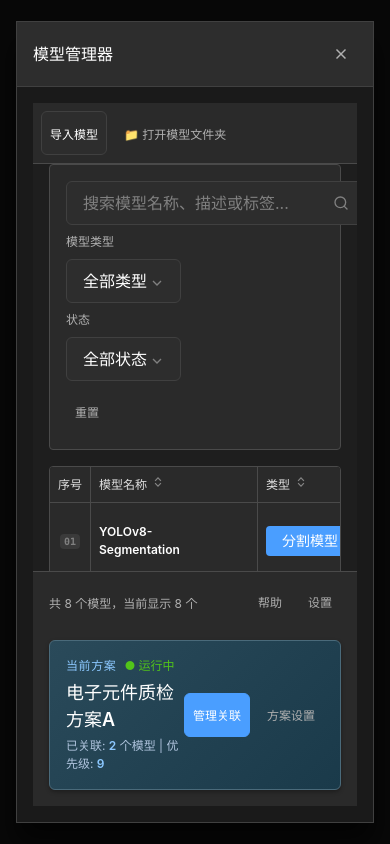
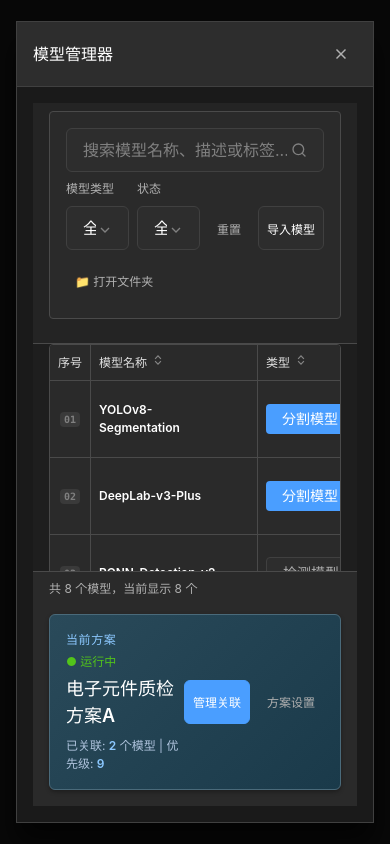
Before and after one commit to PykeW/Model-package-manager, a React (Vite) app: page / in a window 390 px wide. Built offline with nearby package versions, Linux system fonts and the light colour scheme.

Commit message:
feat：调整模型过滤器和管理器的样式，新增导入模型和打开文件夹按钮，优化用户交互体验

```diff
--- a/src/components/ModelManager/ModelFilter.module.css
+++ b/src/components/ModelManager/ModelFilter.module.css
@@ -15,8 +15,8 @@
 }
 
 .searchContainer {
-  flex: 1;
-  min-width: 300px;
+  flex: 0 0 400px;
+  max-width: 400px;
 }
 
 .searchInput {
@@ -27,7 +27,8 @@
   display: flex;
   align-items: end;
   gap: var(--spacing-md);
-  flex-shrink: 0;
+  flex: 1;
+  justify-content: flex-end;
 }
 
 .filterGroup {
@@ -49,7 +50,10 @@
 }
 
 .resetButton {
-  margin-left: auto;
+  white-space: nowrap;
+}
+
+.actionButton {
   white-space: nowrap;
 }
 
@@ -58,16 +62,24 @@
   .filterContainer {
     padding: var(--spacing-md);
     gap: var(--spacing-sm);
+    flex-direction: column;
+  }
+
+  .searchContainer {
+    flex: 1;
+    max-width: none;
   }
 
   .filtersContainer {
-    flex-direction: column;
-    align-items: stretch;
+    flex-direction: row;
+    flex-wrap: wrap;
+    justify-content: flex-start;
     gap: var(--spacing-sm);
   }
 
   .filterGroup {
     min-width: auto;
+    flex: 1;
   }
 
   .filterSelect {
@@ -75,13 +87,9 @@
     width: 100%;
   }
 
-  .resetButton {
-    margin-left: 0;
-    align-self: flex-start;
-  }
-
-  .searchInput {
-    max-width: none;
+  .resetButton,
+  .actionButton {
+    flex: 0 0 auto;
   }
 }
 
--- a/src/components/ModelManager/ModelFilter.tsx
+++ b/src/components/ModelManager/ModelFilter.tsx
@@ -14,6 +14,8 @@ export interface ModelFilterProps {
   searchTerm: string;
   onSearchChange: (term: string) => void;
   className?: string;
+  onAddModel?: () => void;
+  onOpenFolder?: () => void;
 }
 
 export const ModelFilter: React.FC<ModelFilterProps> = ({
@@ -22,7 +24,9 @@ export const ModelFilter: React.FC<ModelFilterProps> = ({
   onReset,
   searchTerm,
   onSearchChange,
-  className = ''
+  className = '',
+  onAddModel,
+  onOpenFolder
 }) => {
   const handleTypeChange = (value: string) => {
     onFilterChange({
@@ -96,6 +100,28 @@ export const ModelFilter: React.FC<ModelFilterProps> = ({
         >
           重置
         </Button>
+
+        {onAddModel && (
+          <Button
+            onClick={onAddModel}
+            variant="secondary"
+            size="small"
+            className={styles.actionButton}
+          >
+            导入模型
+          </Button>
+        )}
+
+        {onOpenFolder && (
+          <Button
+            onClick={onOpenFolder}
+            variant="ghost"
+            size="small"
+            className={styles.actionButton}
+          >
+            📁 打开文件夹
+          </Button>
+        )}
       </div>
     </div>
   );
--- a/src/components/ModelManager/ModelManager.module.css
+++ b/src/components/ModelManager/ModelManager.module.css
@@ -58,7 +58,9 @@
 
 .filterSection {
   flex-shrink: 0;
-  padding: 0 var(--spacing-sm);
+  padding: var(--spacing-sm) var(--spacing-sm);
+  background-color: #242424;
+  border-bottom: 1px solid #4a4a4a;
 }
 
 .tableSection {
@@ -67,35 +69,27 @@
   overflow: hidden;
   display: flex;
   flex-direction: column;
+  min-height: 0; /* 确保flex子项可以收缩 */
 }
 
 .table {
   flex: 1;
-  overflow: hidden;
+  min-height: 0; /* 允许表格内容滚动 */
 }
 
 .footer {
+  display: flex;
+  flex-direction: column;
+  gap: var(--spacing-sm);
   flex-shrink: 0;
   background-color: #2a2a2a;
   border-top: 1px solid #4a4a4a;
   padding: var(--spacing-md) var(--spacing-sm);
 }
 
-.footerContent {
-  display: flex;
-  flex-direction: column;
-  gap: var(--spacing-sm);
-}
-
-.footerText {
+.modelCount {
   font-size: var(--font-xs);
-  color: var(--text-tertiary);
-}
-
-.footerActions {
-  display: flex;
-  align-items: center;
-  gap: var(--spacing-sm);
+  color: #b0b0b0;
 }
 
 /* 响应式调整 */
@@ -129,23 +123,16 @@
     font-size: var(--font-xs);
   }
 
-  .filterSection,
+  .filterSection {
+    padding: var(--spacing-sm) var(--spacing-md);
+  }
+
   .tableSection {
     padding: 0 var(--spacing-md);
   }
 
   .footer {
     padding: var(--spacing-sm) var(--spacing-md);
-  }
-
-  .footerContent {
-    flex-direction: column;
-    align-items: stretch;
-    gap: var(--spacing-sm);
-  }
-
-  .footerActions {
-    justify-content: center;
   }
 }
 
@@ -158,20 +145,6 @@
   .footer {
     border-top-width: 2px;
   }
-}
-
-/* ========== 新增：操作按钮栏 ========== */
-.actionBar {
-  padding: var(--spacing-sm) var(--spacing-sm);
-  background-color: #2a2a2a;
-  border-bottom: 1px solid #4a4a4a;
-  flex-shrink: 0;
-}
-
-.actionButtons {
-  display: flex;
-  gap: var(--spacing-sm);
-  align-items: center;
 }
 
 /* ========== 新增：方案面板样式 ========== */
@@ -189,13 +162,9 @@
 
 .schemeInfo {
   flex: 1;
-}
-
-.schemeHeader {
   display: flex;
-  align-items: center;
-  gap: var(--spacing-sm);
-  margin-bottom: var(--spacing-xs);
+  flex-direction: column;
+  gap: var(--spacing-xs);
 }
 
 .schemeLabel {
@@ -204,12 +173,15 @@
   font-weight: 500;
   text-transform: uppercase;
   letter-spacing: 0.05em;
+  display: inline-block;
+  margin-right: var(--spacing-sm);
 }
 
 .schemeStatus {
   font-size: var(--font-xs);
   font-weight: 500;
   color: #52c41a; /* 默认运行中颜色 */
+  display: inline-block;
 }
 
 .schemeStatus.inactive {
@@ -254,22 +226,7 @@
   filter: brightness(1.1);
 }
 
-/* 顶部行 */
-.topRow {
-  display: flex;
-  justify-content: space-between;
-  align-items: center;
-}
 
-/* 状态信息 */
-.statusInfo {
-  flex: 1;
-}
-
-.modelCount {
-  font-size: var(--font-xs);
-  color: #b0b0b0;
-}
 
 /* 错误消息样式 */
 .errorMessage {
--- a/src/components/ModelManager/ModelManager.tsx
+++ b/src/components/ModelManager/ModelManager.tsx
@@ -164,24 +164,8 @@ export const ModelManager: React.FC<ModelManagerProps> = ({
             >
               导入模型
             </Button>
-            <Button variant="ghost">导出数据</Button>
-          </div>
-        </header>
-      )}
-
-      {/* 操作按钮区域 */}
-      <div className={styles.actionBar}>
-        <div className={styles.actionButtons}>
-          <Button
-            variant="secondary"
-            size="small"
-            onClick={onAddModel}
-          >
-            导入模型
-          </Button>
             <Button
               variant="ghost"
-            size="small"
               onClick={() => {
                 console.log('打开模型文件夹');
                 // 模拟打开文件夹操作
@@ -190,10 +174,12 @@ export const ModelManager: React.FC<ModelManagerProps> = ({
                 }
               }}
             >
-            📁 打开模型文件夹
+              📁 打开文件夹
             </Button>
+            <Button variant="ghost">导出数据</Button>
           </div>
-      </div>
+        </header>
+      )}
 
       <div className={styles.filterSection}>
         <ModelFilter
@@ -203,6 +189,14 @@ export const ModelManager: React.FC<ModelManagerProps> = ({
           searchTerm={searchTerm}
           onSearchChange={setSearchTerm}
           className={styles.filter}
+          onAddModel={onAddModel}
+          onOpenFolder={() => {
+            console.log('打开模型文件夹');
+            // 模拟打开文件夹操作
+            if (window.confirm('是否打开模型存储文件夹？\n路径: C:\\AI_Models\\Storage')) {
+              console.log('打开文件夹: C:\\AI_Models\\Storage');
+            }
+          }}
         />
       </div>
 
@@ -222,28 +216,17 @@ export const ModelManager: React.FC<ModelManagerProps> = ({
       </div>
 
       <footer className={styles.footer}>
-        <div className={styles.footerContent}>
-          <div className={styles.topRow}>
-            <div className={styles.statusInfo}>
         <span className={styles.modelCount}>
           共 {models.length} 个模型，当前显示 {filteredModels.length} 个
         </span>
-            </div>
-            <div className={styles.footerActions}>
-              <Button variant="ghost" size="small">帮助</Button>
-              <Button variant="ghost" size="small">设置</Button>
-            </div>
-          </div>
 
         {currentScheme && (
           <div className={styles.schemePanel}>
             <div className={styles.schemeInfo}>
-                <div className={styles.schemeHeader}>
               <span className={styles.schemeLabel}>当前方案</span>
               <span className={`${styles.schemeStatus} ${!currentScheme.isActive ? styles.inactive : ''}`}>
                 {currentScheme.isActive ? '● 运行中' : '○ 停用'}
               </span>
-                </div>
               <div className={styles.schemeName}>{currentScheme.name}</div>
               <div className={styles.schemeStats}>
                 已关联: <strong>{getAssociationsBySchemeId(currentScheme.id).filter(a => a.isEnabled).length}</strong> 个模型
@@ -264,7 +247,6 @@ export const ModelManager: React.FC<ModelManagerProps> = ({
             </div>
           </div>
         )}
-        </div>
       </footer>
     </div>
   );
```
Lines whose indentation alone changed are shown as unchanged.
